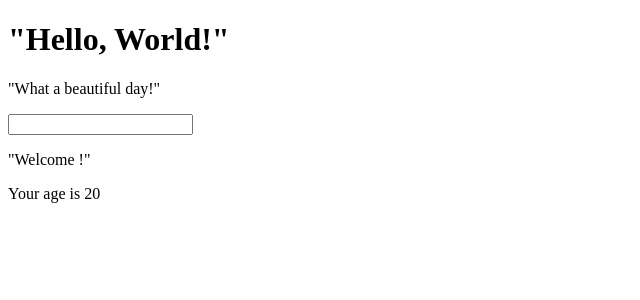
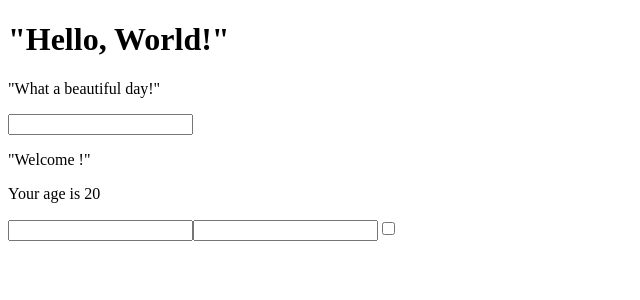
Before and after one commit to EdoGent/React-App, a React (Create React App) app: page / in a window 1280 px wide. Shown: the top 300 px of the page, without its empty margins (0-640 px from the left). Built offline with nearby package versions, Linux system fonts and the light colour scheme.

Commit message:
Forms-02 exercise

```diff
--- a/src/Component/App.js
+++ b/src/Component/App.js
@@ -2,6 +2,7 @@
 import Hello from './Hello';
 import InteractiveWelcome from './InteractiveWelcome';
 import Welcome from './Welcome';
+import Login from './Login';
 
 class App extends React.Component {
     render () {
@@ -9,6 +10,7 @@
             <div>
                 <Hello />
                 <InteractiveWelcome />
+                <Login />
             </div>
         )
     }
--- /dev/null
+++ b/src/Component/Login.js
@@ -0,0 +1,30 @@
+import React from 'react';
+
+export default class Login extends React.Component {
+    state = {
+        username: '',
+        password: '',
+        remember: false
+    }
+
+    handleChangeInput = (event) => {
+        const value = event.target.value;
+        const name = event.target.name;
+        const type = event.target.type;
+        const checked = event.target.checked;
+
+        this.setState({
+            [name]: type === 'checkbox' ? checked : value
+        })
+    }
+
+    render () {
+        return (
+            <>
+                <input name='username' value={this.state.username} onChange={this.handleChangeInput}/>
+                <input name='password' value={this.state.password} type='password' onChange={this.handleChangeInput}/>
+                <input name='remember' type='checkbox' checked={this.state.remember} onChange={this.handleChangeInput}/>
+            </>
+        )
+    }
+}
```
